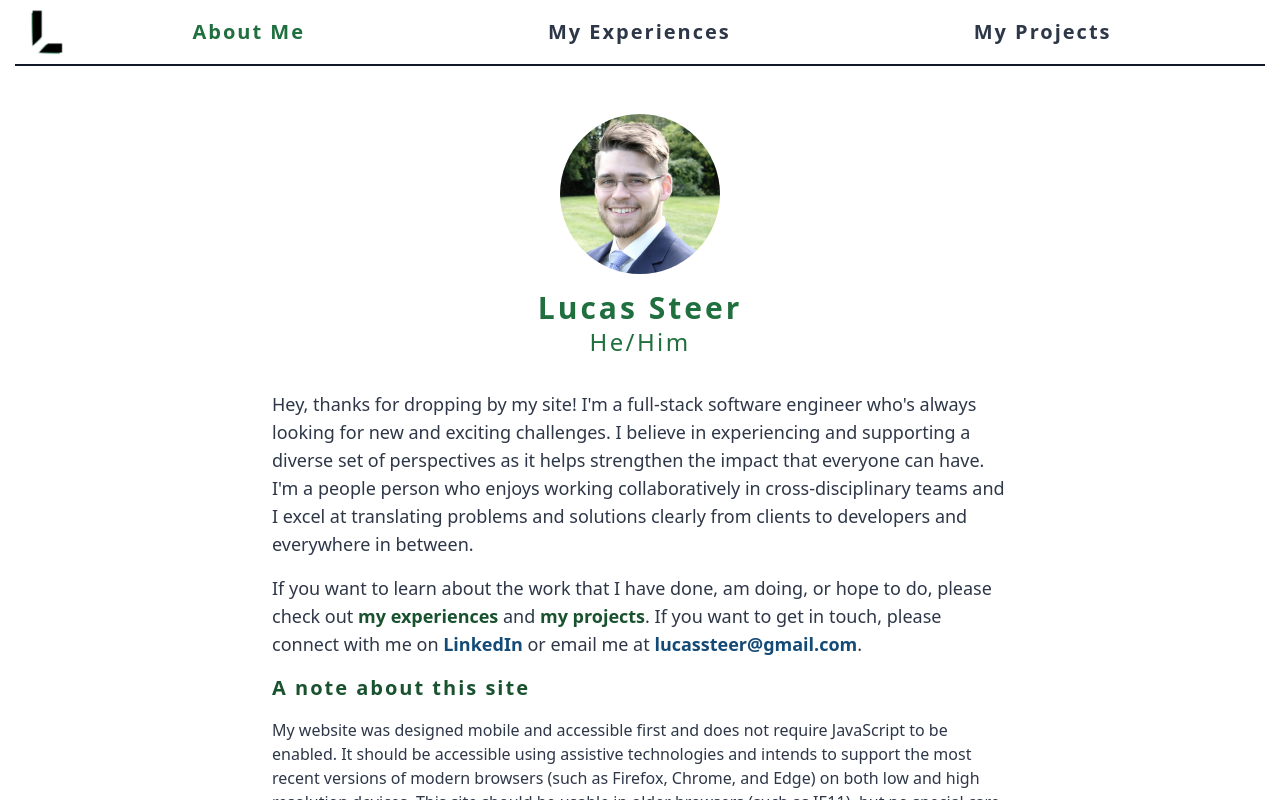
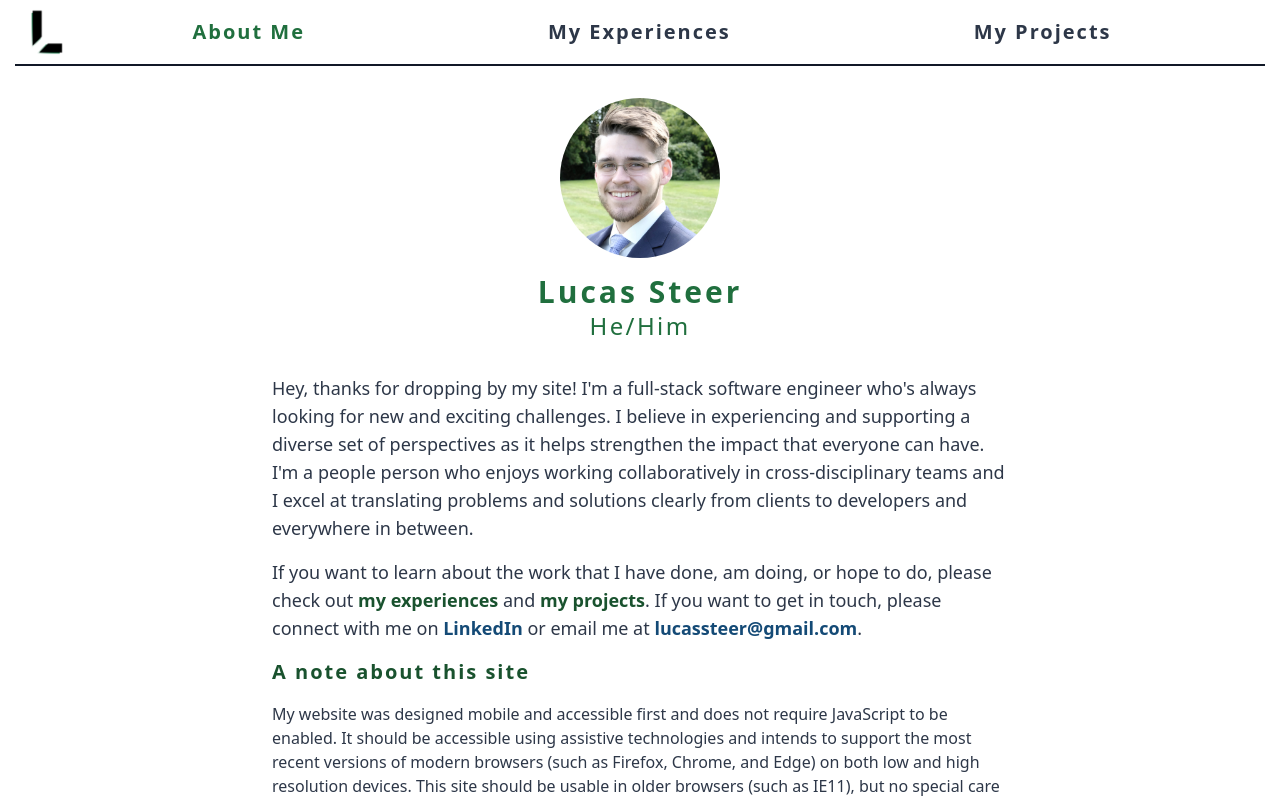
Before and after one commit to LucasSteer/lucassteer_website, a Nuxt app: page / in a window 1280 px wide. Shown: the top 800 px of the page. Built offline with nearby package versions, Linux system fonts and the light colour scheme.

Commit message:
Remove default margin from all pages
Re-add space via padding for myexperiences

```diff
--- a/layouts/default.vue
+++ b/layouts/default.vue
@@ -24,7 +24,7 @@
         </ul>
       </nav>
     </header>
-    <div class="container mx-auto my-4">
+    <div class="container mx-auto">
       <nuxt />
     </div>
     <footer
--- a/pages/myexperiences.vue
+++ b/pages/myexperiences.vue
@@ -1,5 +1,5 @@
 <template>
-  <main class="p-4">
+  <main class="px-4 py-8">
     <ExperienceCard
       link="https://www.avanade.com"
       heading="Avanade"
```
